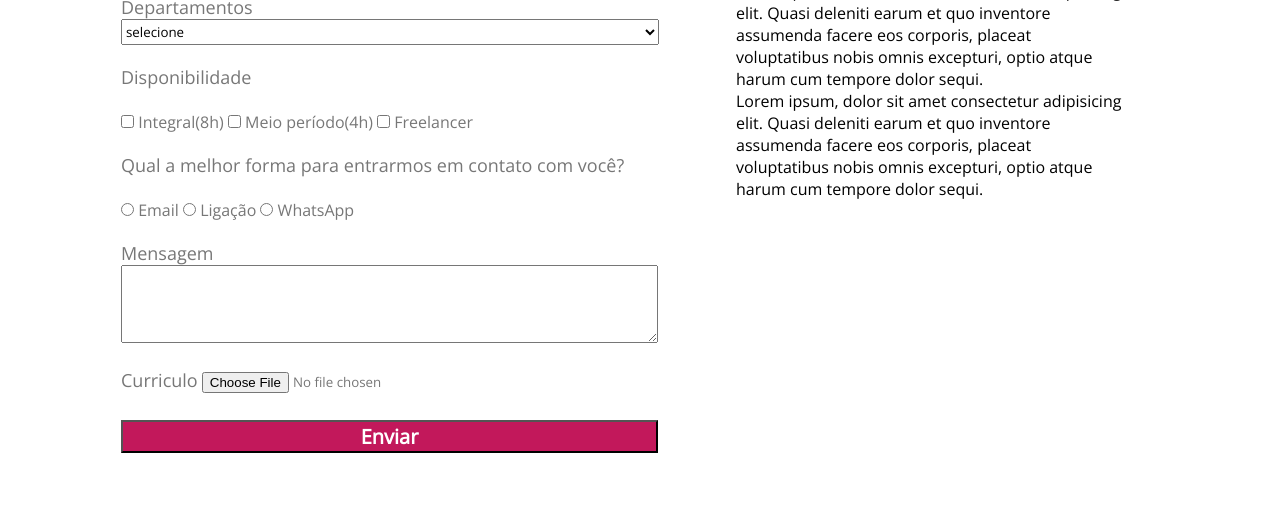
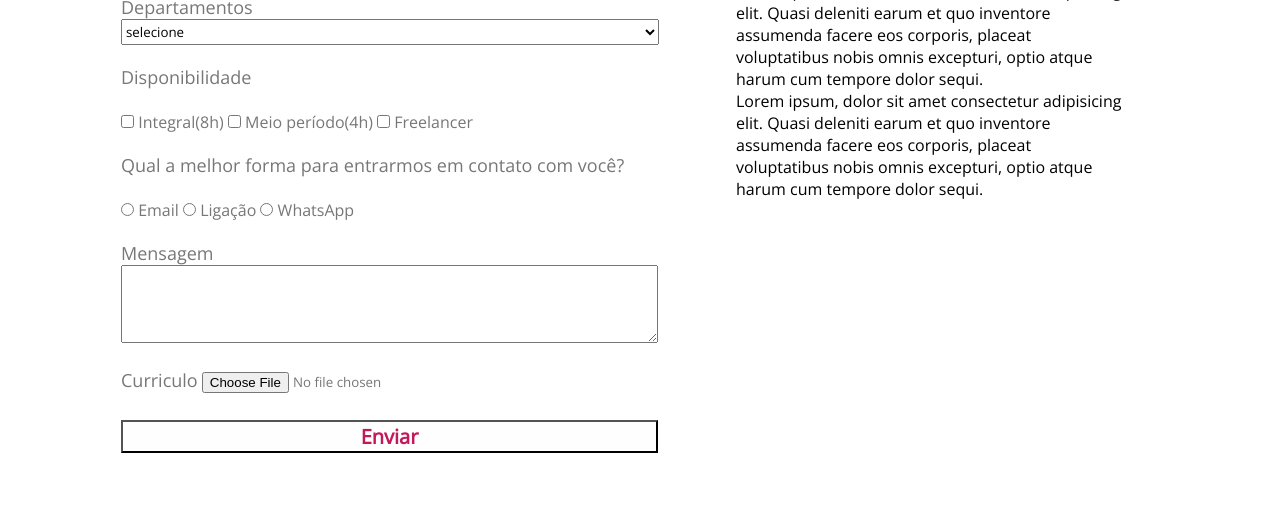
Before and after one commit to jrbigmon/shoesStore, a website: page trabalheConosco.html in a window 1280 px wide. In both pictures the pointer is over the button "Enviar". Shown: the part 472-979 px from the top of the page. Drawn offline with nearby package versions, Linux system fonts and the light colour scheme.

Commit message:
adicionado transição ao botão de enviar

```diff
--- a/css/trabalheConosco.css
+++ b/css/trabalheConosco.css
@@ -66,4 +66,10 @@ button{
     font-weight: 700;
     font-size: 20px;
     line-height: 23px;
+    transition: all 3000ms;
 }
+
+button:hover{
+    color: #C2185B;
+    background-color: #FFFFFF;
+}
```
